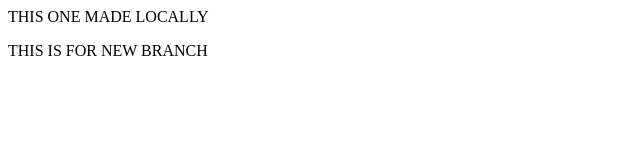
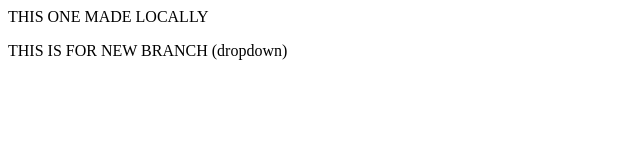
Before and after one commit to Harshal-Mantri/localrepo, a plain HTML site: page index.html in a window 1280 px wide. Shown: the full height of the page, 0-640 px from the left. Drawn offline with Linux system fonts and the light colour scheme.

Commit message:
dropdown

```diff
--- a/index.html
+++ b/index.html
@@ -1,2 +1,2 @@
 <p>THIS ONE MADE LOCALLY</p>
-<p>THIS IS FOR NEW BRANCH</p>
+<p>THIS IS FOR NEW BRANCH (dropdown)</p>
```
